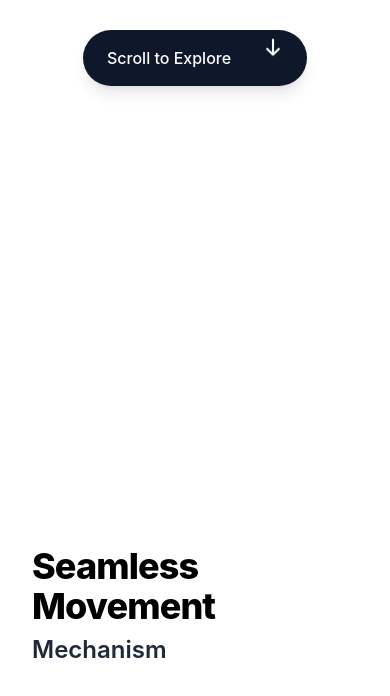
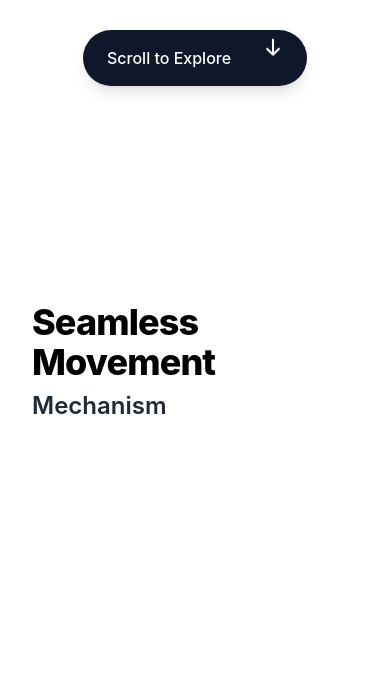
Before and after one commit to DGIST-DORI/dgist-dori.github.io, a React (Vite) app: page / in a window 390 px wide. Shown: the part 670-1366 px from the top of the page. Built offline with nearby package versions, Linux system fonts and the light colour scheme.

Commit message:
change mobile padding

```diff
--- a/src/components/MechanismSection.jsx
+++ b/src/components/MechanismSection.jsx
@@ -69,7 +69,7 @@ export default function MechanismSection() {
         ref={sectionRef}
         className="relative w-full h-dvh flex flex-col justify-between md:justify-center px-8 md:px-24 py-24 md:py-0 pointer-events-auto bg-transparent z-10"
       >
-        <div className="w-full md:w-[450px] h-full md:h-auto flex flex-col justify-end md:justify-center">
+        <div className="w-full md:w-[450px] h-full md:h-auto flex flex-col justify-between md:justify-center pt-8 pb-0 md:py-0">
 
           <div>
             <h2 className="text-4xl md:text-5xl font-extrabold mb-2 tracking-tight">{t('mechanism.title')}</h2>
```
